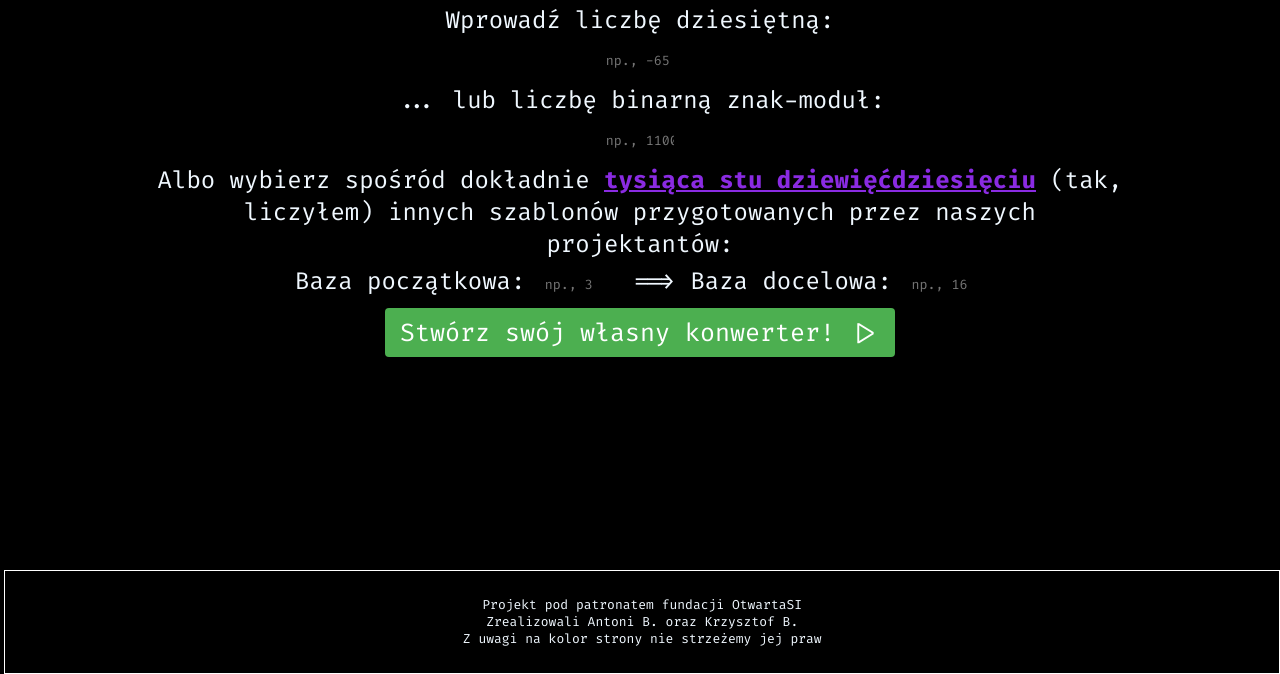
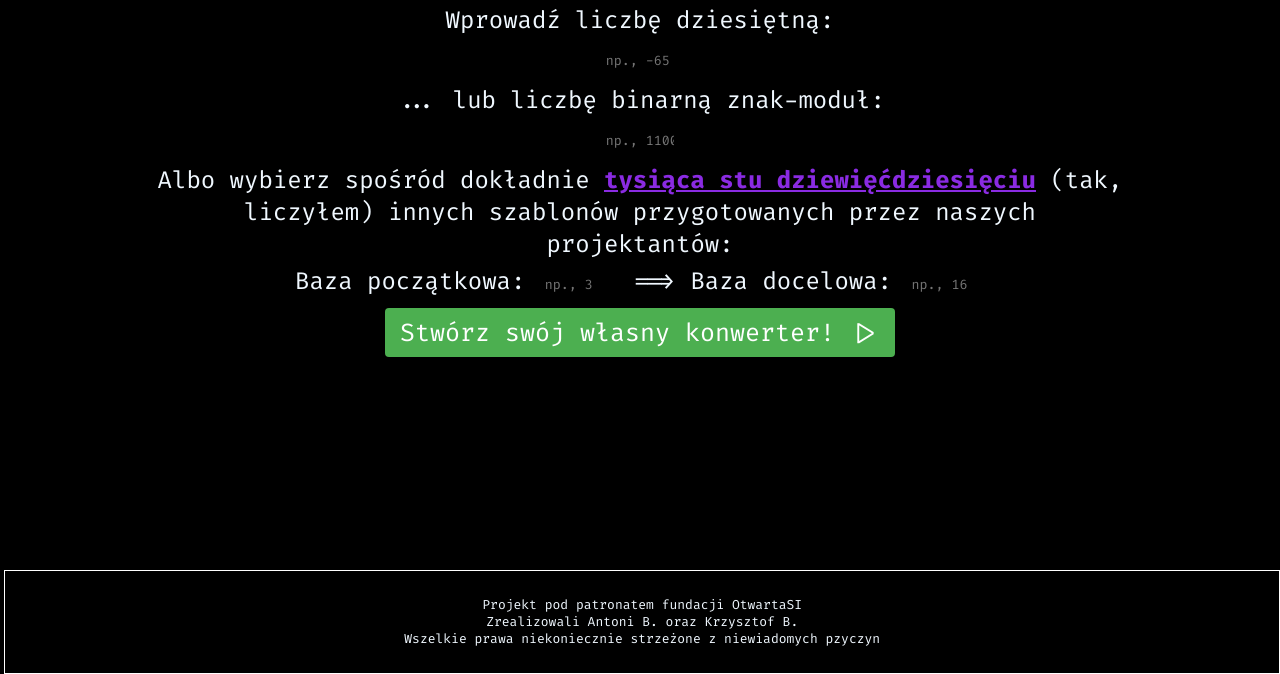
Before and after one commit to trublesomeban/liczby-zmiennoprzecinkowe, a website: page index.html in a window 1280 px wide. Shown: the part 126-800 px from the top of the page. Drawn offline with Linux system fonts and the light colour scheme.

Commit message:
9 września 2001

```diff
--- a/index.html
+++ b/index.html
@@ -119,8 +119,7 @@
         <div id="niccer"></div>
         <br>
         <div id="converters"></div>
-        <footer>Projekt pod patronatem fundacji OtwartaSI<br>Zrealizowali Antoni B. oraz Krzysztof B.<br>Z uwagi na
-            kolor strony nie strzeżemy jej praw</footer>
+        <footer>Projekt pod patronatem fundacji OtwartaSI<br>Zrealizowali Antoni B. oraz Krzysztof B.<br>Wszelkie prawa niekoniecznie strzeżone z niewiadomych pzyczyn</footer>
     </div>
     <script defer>
 
```
